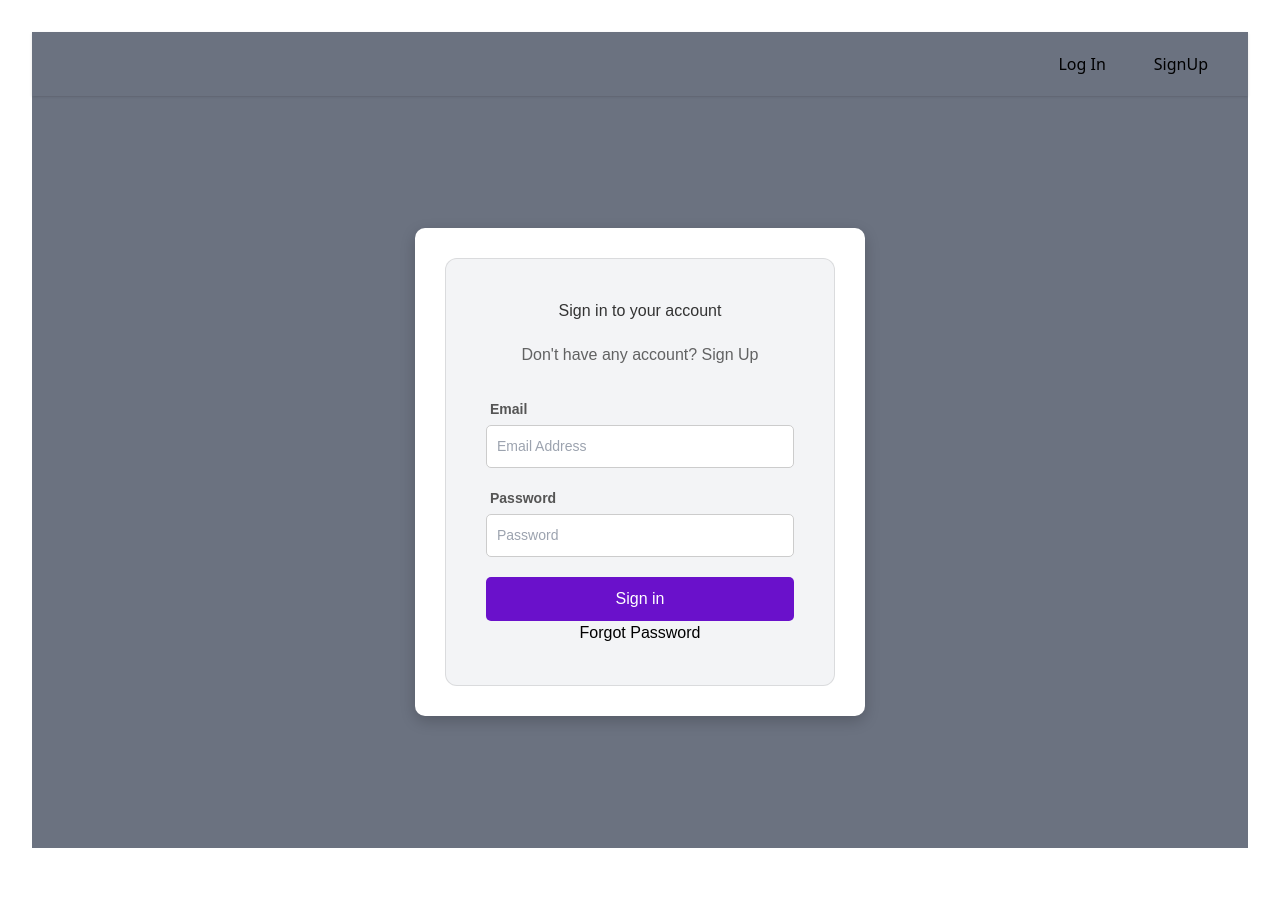
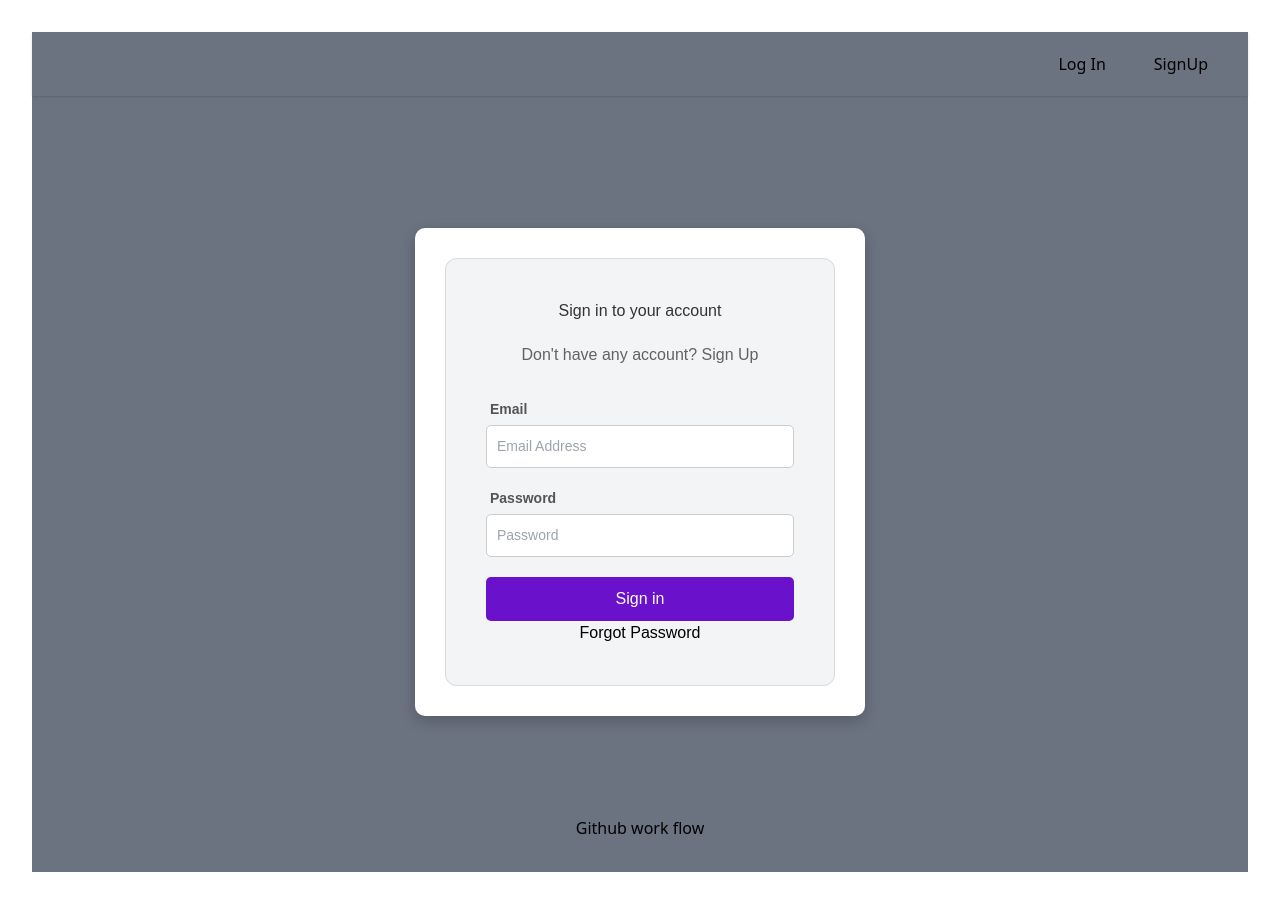
Before and after one commit to Vishnuvardhan-Venkannagari/vsystech-ui, a React (Vite) app: page / in a window 1280 px wide. Before the commit the page ends 880 px from the top, so only its background shows below. Built offline with nearby package versions, Linux system fonts and the light colour scheme; no server answers.

Commit message:
changes in workflow

```diff
--- a/src/pages/Home.jsx
+++ b/src/pages/Home.jsx
@@ -47,7 +47,7 @@ export default function Home() {
       {!authStatus && (
         <Login />
       )}
-
+    <h1>Github work flow</h1>
     </div>
   )
 }
```
